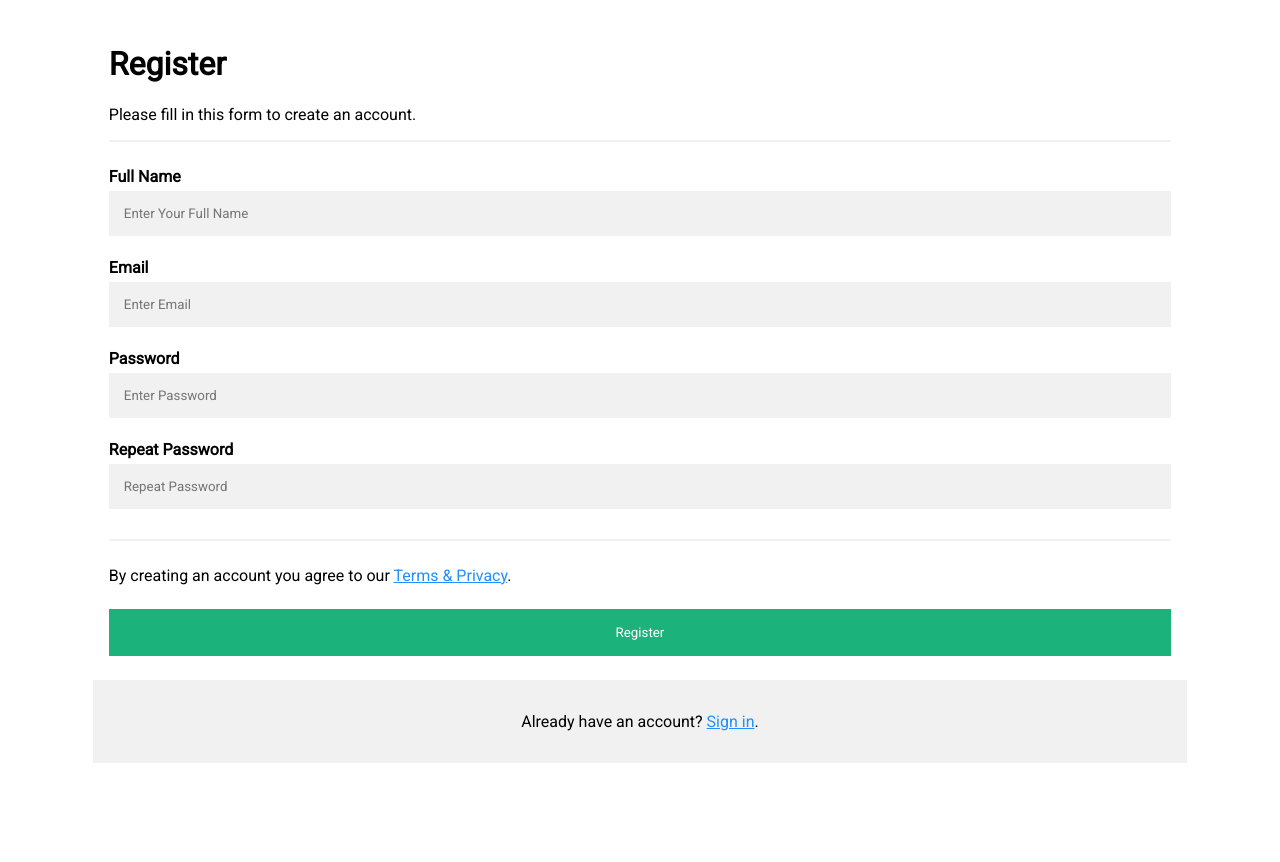
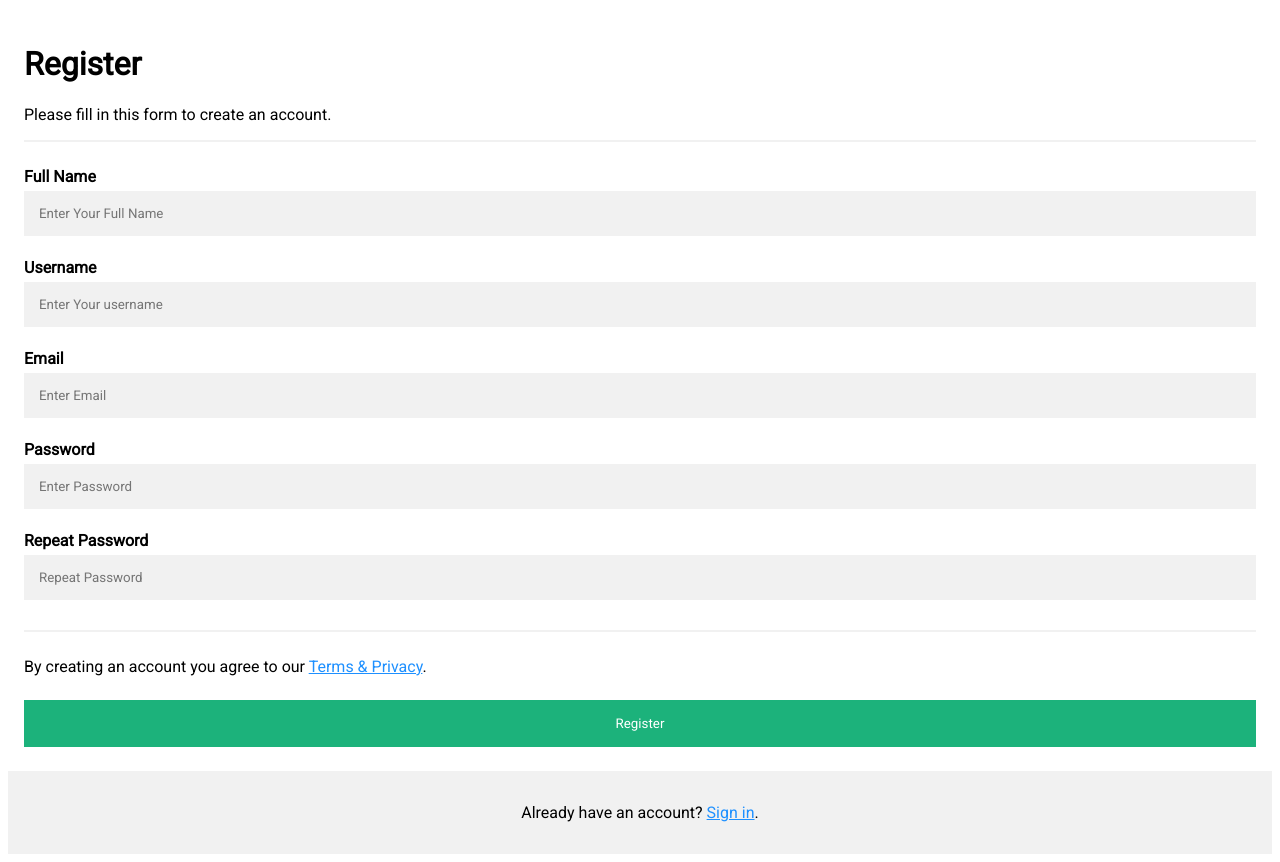
Before and after one commit to Doerssoft/virtual-learning, a Django app: page /users/signup/ in a window 1280 px wide. Before the commit the page ends 763 px from the top, so only its background shows below. Run offline with Django 3.2, Linux system fonts and the light colour scheme.

Commit message:
adeed username field to signup.html page

```diff
--- a/virtual_learning/users/templates/users/signup.html
+++ b/virtual_learning/users/templates/users/signup.html
@@ -28,6 +28,15 @@
             placeholder="Enter Your Full Name"
             name="full_name"
             id="full_name"
+            required
+          />
+
+          <label for="full_name"><b>Username</b></label>
+          <input
+            type="text"
+            placeholder="Enter Your username"
+            name="username"
+            id="username"
             required
           />
 
@@ -70,6 +79,7 @@
           <p>Already have an account? <a href="{% url 'login' %}">Sign in</a>.</p>
         </div>
       </form>
+
     </div>
   </body>
 </html>
```
